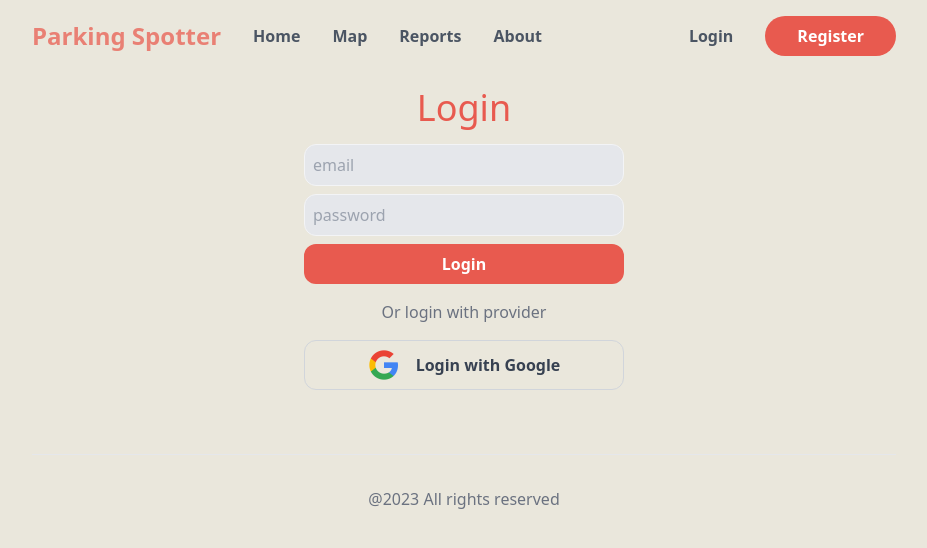
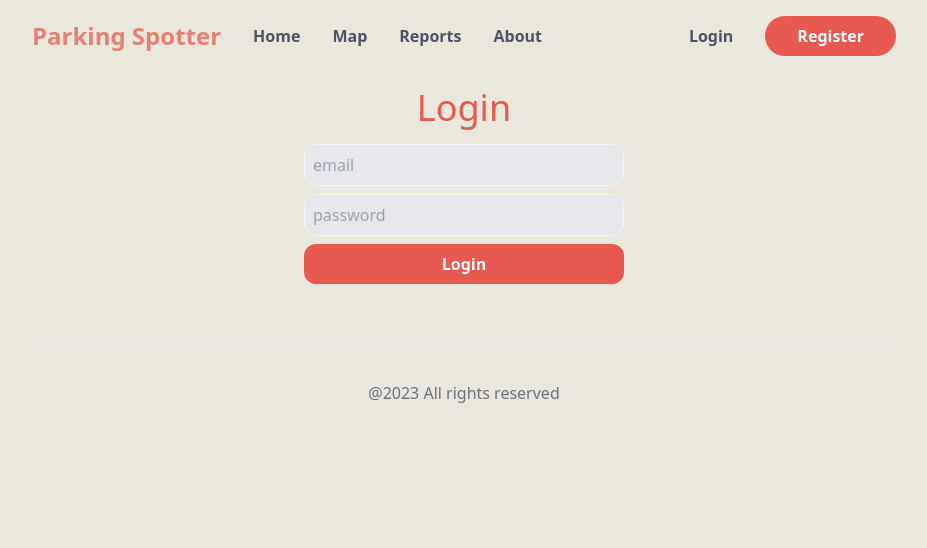
Before and after one commit to pdsinha/ParkingSpotter1, a Next.js app in the folder frontend/parking-spotter/: page /login in a window 1280 px wide. Shown: the top 548 px of the page, without its empty margins (176-1103 px from the left). Built offline with nearby package versions, Linux system fonts and the light colour scheme.

Commit message:
Removed Google Login from Login/Register

```diff
--- a/frontend/parking-spotter/src/app/login/page.js
+++ b/frontend/parking-spotter/src/app/login/page.js
@@ -109,11 +109,6 @@ export default function LoginPage() {
         <button onClick={handleFormSubmit} type="submit">
           Login
         </button>
-        <div className="my-4 text-center text-gray-500">Or login with provider</div>
-        <button className="flex gap-4 justify-center items-center">
-          <Image src={'/google.png'} alt={'google logo'} width={32} height={32} />
-          Login with Google
-        </button>
       </form>
 
       {/* Display the success message only when login is successful */}
--- a/frontend/parking-spotter/src/app/register/page.js
+++ b/frontend/parking-spotter/src/app/register/page.js
@@ -62,13 +62,6 @@ export default function Registerpage() {
                     onChange={handleEmailChange} />
                 <input type="password" placeholder="password"
                     onChange={e => setPassword(e.target.value)} />
-                <div className="my-4 text-center text-gray-500">
-                    Or login with provider
-                </div>
-                <button className="flex gap-4 justify-center items-center">
-                    <Image src={"/google.png"} alt={"google logo"} width={32} height={32} />
-                    Login with Google
-                </button>
                 <button type="submit">Register</button>
                 {!isEmailValid && <div className="text-red-500">Invalid email address</div>}
                 <div className="text-center my-4 text-gray-500 border-t pt-4">
```
